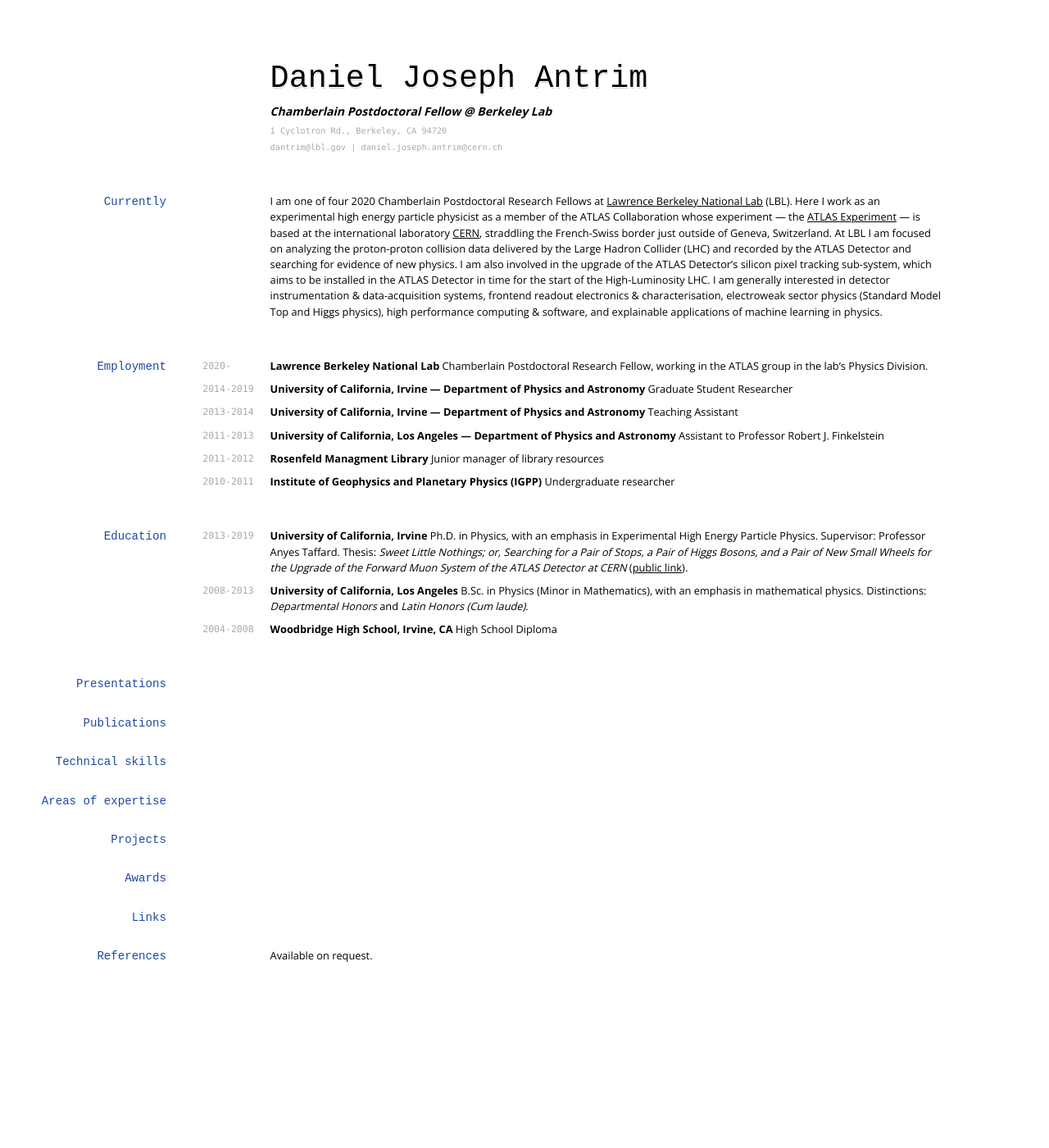
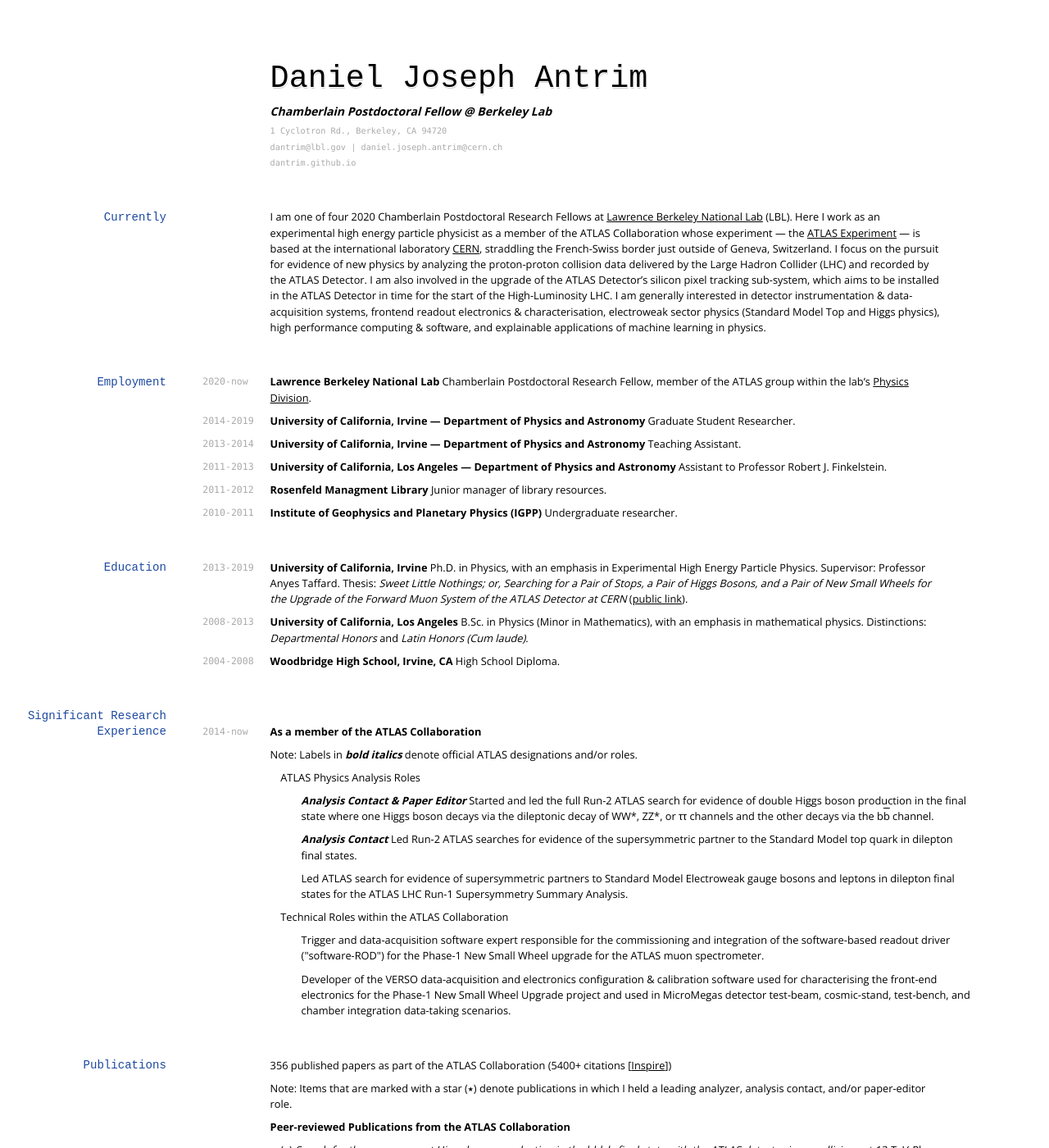
Before and after one commit to dantrim/danny_marksdown_cv, a Jekyll site: the page built from index.md, in a window 1280 px wide and 1400 px high. Shown: the whole window at 82% size. Built offline with Jekyll 4.4.1, drawn with Linux system fonts in a browser that asks for light colours; nearby versions of some CDN libraries; some of the changed text lies outside the part shown.

Commit message:
start publications

```diff
--- a/index.md
+++ b/index.md
@@ -12,6 +12,10 @@ title: dantrim's cv
 <div id="webaddress">
 <a href="mailto:dantrim@lbl.gov">dantrim@lbl.gov</a>
 | <a href="mailto:daniel.joseph.antrim@cern.ch">daniel.joseph.antrim@cern.ch</a>
+</div>
+
+<div id="webaddress">
+<a href="https://dantrim.github.io/" target="_blank">dantrim.github.io</a>
 </div>
 
 <!--<div id="webaddress">
@@ -31,9 +35,8 @@ Here I work as an experimental high energy particle physicist as a member of the
 ATLAS Collaboration whose experiment --- the [ATLAS Experiment](https://atlas.cern/) --- is
 based at the international laboratory [CERN](https://home.cern/), straddling the
 French-Swiss border just outside of Geneva, Switzerland.
-At LBL I am focused on analyzing the proton-proton collision data delivered by
-the Large Hadron Collider (LHC) and recorded by the ATLAS Detector and searching
-for evidence of new physics.
+I focus on the pursuit for evidence of new physics by analyzing the proton-proton collision data delivered by
+the Large Hadron Collider (LHC) and recorded by the ATLAS Detector.
 I am also involved in the upgrade of the ATLAS Detector's silicon pixel tracking sub-system,
 which aims to be installed in the ATLAS Detector in time for the start of the High-Luminosity LHC.
 I am generally interested in detector instrumentation & data-acquisition systems,
@@ -45,24 +48,24 @@ machine learning in physics.
 
 ## Employment
 
-`2020-`
+`2020-now`
 __Lawrence Berkeley National Lab__ Chamberlain Postdoctoral Research Fellow,
-working in the ATLAS group in the lab's Physics Division.
+member of the ATLAS group within the lab's [Physics Division](https://www.physics.lbl.gov/).
 
 `2014-2019`
-__University of California, Irvine --- Department of Physics and Astronomy__ Graduate Student Researcher
+__University of California, Irvine --- Department of Physics and Astronomy__ Graduate Student Researcher.
 
 `2013-2014`
-__University of California, Irvine --- Department of Physics and Astronomy__ Teaching Assistant
+__University of California, Irvine --- Department of Physics and Astronomy__ Teaching Assistant.
 
 `2011-2013`
-__University of California, Los Angeles --- Department of Physics and Astronomy__ Assistant to Professor Robert J. Finkelstein
+__University of California, Los Angeles --- Department of Physics and Astronomy__ Assistant to Professor Robert J. Finkelstein.
 
 `2011-2012`
-__Rosenfeld Managment Library__ Junior manager of library resources
+__Rosenfeld Managment Library__ Junior manager of library resources.
 
 `2010-2011`
-__Institute of Geophysics and Planetary Physics (IGPP)__ Undergraduate researcher
+__Institute of Geophysics and Planetary Physics (IGPP)__ Undergraduate researcher.
 
 ## Education
 
@@ -77,7 +80,7 @@ __University of California, Los Angeles__ B.Sc. in Physics (Minor in Mathematics
 emphasis in mathematical physics. Distinctions: _Departmental Honors_ and _Latin Honors (Cum laude)_.
 
 `2004-2008`
-__Woodbridge High School, Irvine, CA__ High School Diploma
+__Woodbridge High School, Irvine, CA__ High School Diploma.
 
 <!--
 `2012-15`
@@ -89,6 +92,95 @@ __Imperial College London__ MSc Bioinformatics and Theoretical Systems Biology (
 `2008-11`
 __University of York__ BSc Biology (_First class honours_)
 -->
+
+## Significant Research Experience
+`2014-now`
+__As a member of the ATLAS Collaboration__
+
+Note: Labels in <strong><em>bold italics</em></strong> denote official ATLAS designations and/or roles.
+
+<p style="margin-left:1%; margin-right:1%">
+ATLAS Physics Analysis Roles
+
+    <p style="margin-left:3%;">
+    <strong><em>Analysis Contact & Paper Editor</em></strong>
+    Started and led the full Run-2 ATLAS search for evidence of double Higgs boson production
+    in the final state where one Higgs boson decays via the dileptonic decay of WW*,
+    ZZ*, or &tau;&tau; channels and the other decays via the b<span style="text-decoration:overline">b</span>
+    channel.
+    </p>
+
+    <p style="margin-left:3%;">
+    <strong><em>Analysis Contact</em></strong>
+    Led Run-2 ATLAS searches for evidence of the supersymmetric partner to the Standard Model top
+    quark in dilepton final states.
+    </p>
+
+    <p style="margin-left:3%;">
+    Led ATLAS search for evidence of supersymmetric partners to Standard Model Electroweak
+    gauge bosons and leptons in dilepton final states for the ATLAS LHC Run-1 Supersymmetry
+    Summary Analysis.
+    </p>
+</p>
+<p style="margin-left:1%; margin-right:1%">
+Technical Roles within the ATLAS Collaboration
+
+    <p style="margin-left:3%;">
+    Trigger and data-acquisition software expert responsible for the commissioning and
+    integration of the software-based readout driver ("software-ROD") for the Phase-1
+    New Small Wheel upgrade for the ATLAS muon spectrometer.
+    </p>
+
+    <p style="margin-left:3%;">
+    Developer of the VERSO data-acquisition and electronics configuration & calibration
+    software used for characterising the front-end electronics for the Phase-1 New Small Wheel
+    Upgrade project and used in MicroMegas detector test-beam, cosmic-stand, test-bench,
+    and chamber integration data-taking scenarios.
+    </p>
+</p>
+
+## Publications
+356 published papers as part of the ATLAS Collaboration (5400+ citations [<a href="https://inspirehep.net/authors/1384393" target="_blank">Inspire</a>])
+
+Note: Items that are marked with a star (&#11089;) denote publications in which I held
+a leading analyzer, analysis contact, and/or paper-editor role.
+
+<strong>Peer-reviewed Publications from the ATLAS Collaboration</strong>
+
+<p style="margin-left:1%;">
+    (&#11089;) <em>Search for the non-resonant Higgs boson production in the bbl&nu;l&nu; final state with the ATLAS detector in
+<em>pp</em> collisions at 13 TeV</em>,
+    <a href="https://www.sciencedirect.com/science/article/pii/S0370269319308676?via%3Dihub" target="_blank">Phys. Lett. B 801 (2020) 135145</a>
+</p>
+
+<p style="margin-left:1%;">
+    <em>Search for the electroweak production of supersymmetric particles in final states with two or three leptons
+    at 13 TeV with the ATLAS detector</em>
+</p>
+
+<p style="margin-left:1%;">
+    (&#11089;) <em>Search for direction top squark pair production in final states with two leptons in 13 TeV
+    <em>pp</em> collisions with the ATLAS detector</em>
+</p>
+
+<p style="margin-left:1%;">
+    (&#11089;) <em>Search for the electroweak production of supersymmetric particles in 8 TeV <em>pp</em> collisions
+    with the ATLAS detector</em>
+</p>
+
+<strong>Public Documents from the ATLAS Collaboration</strong>
+
+<p style="margin-left:1%;">
+    (&#11089;) <em>Search for direct top squark pair production in final states with two leptons in 13 TeV
+    <em>pp</em> collsisions with the ATLAS detector</em>
+</p>
+
+<strong>Peer-Reviewed Publications</strong>
+
+<p style="margin-left:1%;">
+    (&#11089;) <em>System on a board readout for the VMM ASIC</em>
+</p>
+
 
 
 ## Presentations
```
Also changed, not shown: other parts of index.md (+0 -1 lines).
